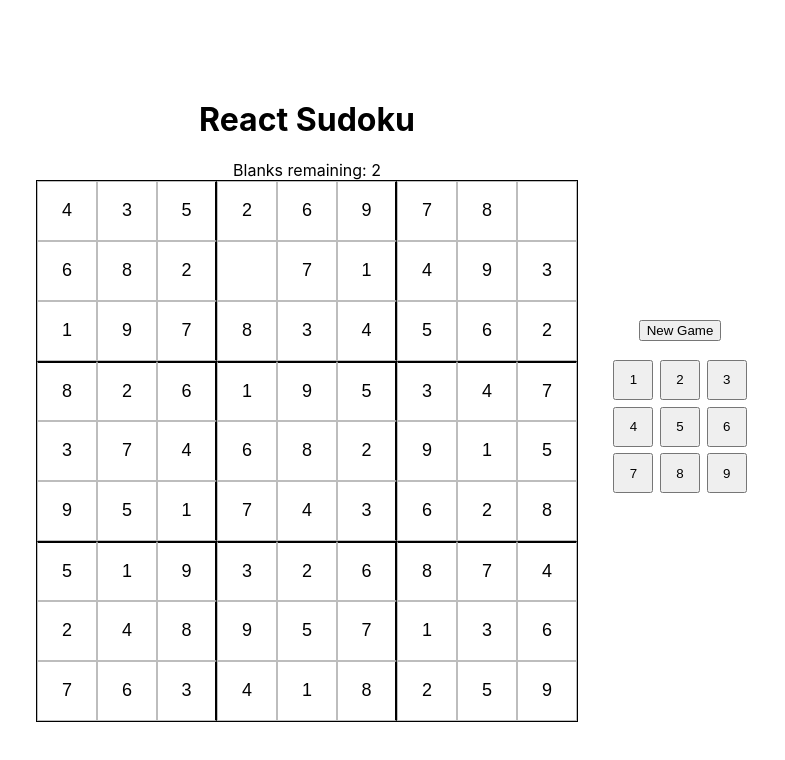
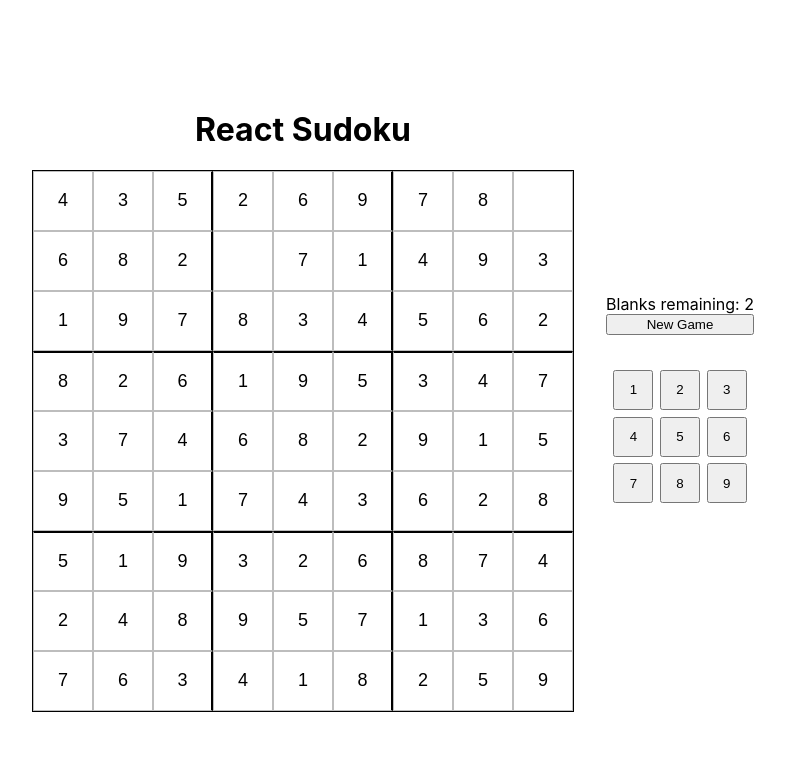
Before and after one commit to stephenc222/react-sudoku, a React (Create React App) app: page / in a window 1280 px wide. Shown: the top 760 px of the page, without its empty margins (231-1016 px from the left). Built offline with nearby package versions, Linux system fonts and the light colour scheme.

Commit message:
style update

```diff
--- a/src/App.tsx
+++ b/src/App.tsx
@@ -190,7 +190,6 @@ function App() {
       <main style={{ display: "flex", alignItems: "center" }}>
         <div style={{ textAlign: "center" }}>
           <h1 style={{ width: "100%", textAlign: "center" }}>React Sudoku</h1>
-          {numBlanks > 0 ? `Blanks remaining: ${numBlanks}` : "You won!"}
           {numBlanks > 0 && (
             <Board
               activeCell={activeCell as CellData}
@@ -199,8 +198,19 @@ function App() {
             />
           )}
         </div>
-        <div style={{ padding: "2em" }}>
-          <Controls onClick={onNumberClick} onRestart={onRestart} />
+        <div
+          style={{
+            padding: "2em",
+            display: "flex",
+            flexDirection: "column",
+            textAlign: "center",
+          }}
+        >
+          {numBlanks > 0 ? `Blanks remaining: ${numBlanks}` : "You won!"}
+          <button onClick={onRestart}>New Game</button>
+          {numBlanks !== 0 && (
+            <Controls onClick={onNumberClick} onRestart={onRestart} />
+          )}
         </div>
       </main>
     </div>
--- a/src/Controls.tsx
+++ b/src/Controls.tsx
@@ -1,13 +1,11 @@
 import React from "react"
 
-const Controls = ({ onClick, onRestart }: any) => {
+const Controls = ({ onClick }: any) => {
   return (
     <div>
       <div
         style={{ display: "flex", justifyContent: "center", padding: "1em" }}
-      >
-        <button onClick={onRestart}>New Game</button>
-      </div>
+      ></div>
       <div>
         <div>
           <button
```
